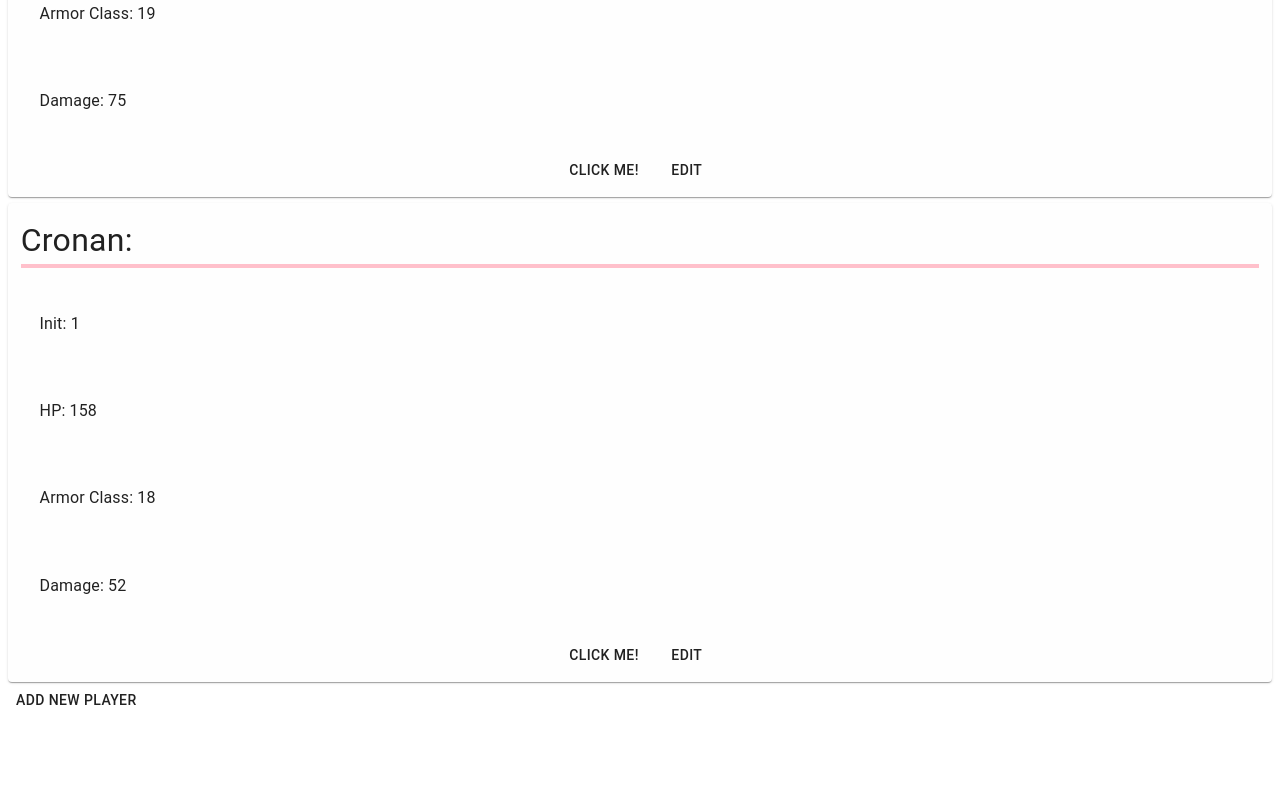
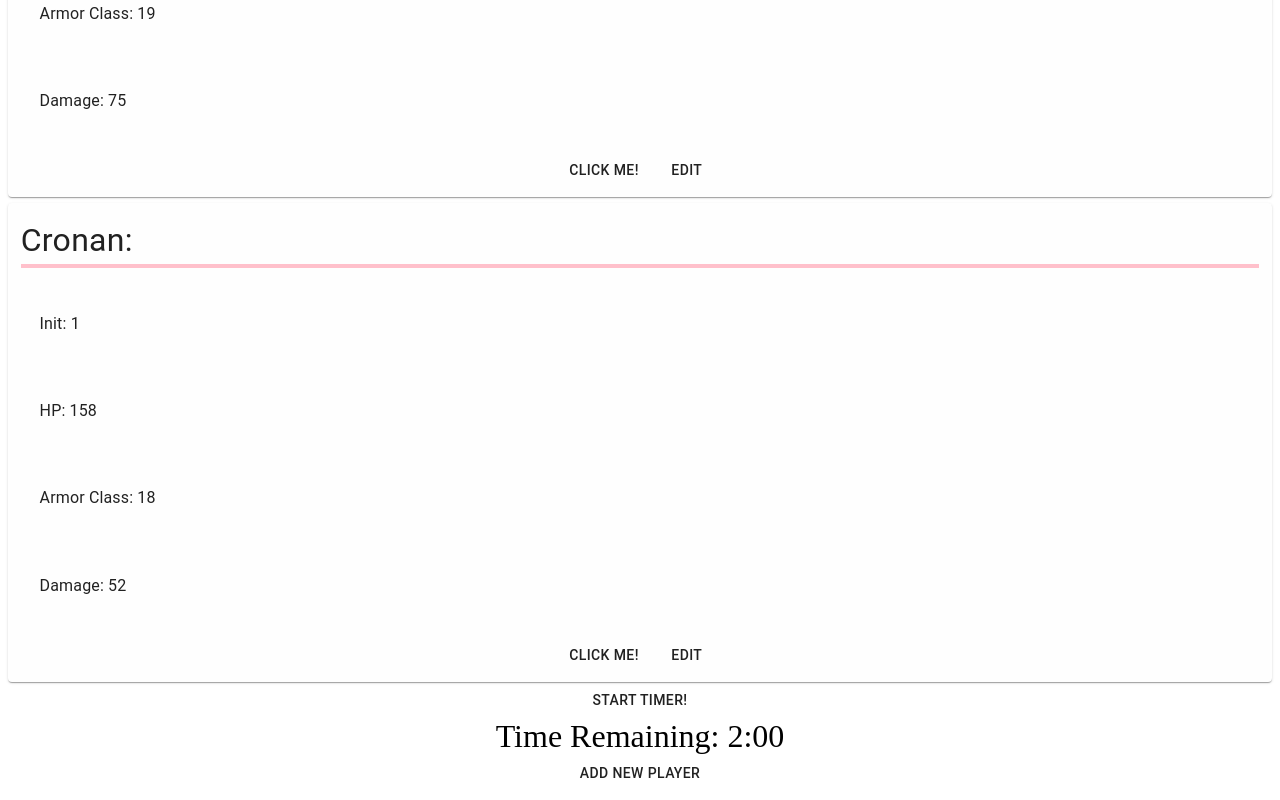
Before and after one commit to spencermendoza/new_dnd, a React (Create React App) app: page / in a window 1280 px wide. Shown: the part 1302-2102 px from the top of the page. Before the commit the page ends 2028 px from the top, so only its background shows below. Built offline with nearby package versions, Linux system fonts and the light colour scheme.

Commit message:
added turn timer and made it time things. need to make it set active player next. styled add player button

```diff
--- a/src/App.js
+++ b/src/App.js
@@ -3,16 +3,31 @@ import { PlayerSortMenu } from './Menu/PlayerSortMenu';
 import PlayerFormDialog from './Player/PlayerFormDialog';
 import PlayerCardList from './Player/PlayerCardList';
 import { PlayerContext } from './Player/PlayerContext';
+import TurnTimer from './TurnTimer/TurnTimer'
 import Button from '@material-ui/core/Button';
+import { makeStyles } from '@material-ui/core/styles';
+import Box from '@material-ui/core/Box';
 
 function App() {
+    const useStyles = makeStyles({
+        buttonStyle: {
+            display: 'flex',
+            justifyContent: 'center',
+            flexDirection: 'column'
+        }
+    })
     const { handleAddClick } = useContext(PlayerContext)
+
+    const classes = useStyles();
     return (
         <>
             <PlayerSortMenu />
             <PlayerFormDialog />
             <PlayerCardList />
-            <Button onClick={handleAddClick}>Add new Player</Button>
+            <TurnTimer />
+            <Box className={classes.buttonStyle}>
+                <Button className={classes.buttonStyle} onClick={handleAddClick}>Add new Player</Button>
+            </Box>
         </>
     );
 }
--- a/src/Menu/PlayerSortMenu.js
+++ b/src/Menu/PlayerSortMenu.js
@@ -1,5 +1,4 @@
-import React, { useContext } from 'react';
-import { PlayerContext } from '../Player/PlayerContext';
+import React from 'react';
 import PopOutMenu from '../Menu/PopOutMenu';
 
 export const PlayerSortMenu = () => {
--- a/src/Menu/PopOutMenu.js
+++ b/src/Menu/PopOutMenu.js
@@ -8,7 +8,6 @@ import Box from '@material-ui/core/Box';
 
 export const PopOutMenu = () => {
     const {
-        players,
         handleUpdateSortOptions,
         sortOptions
     } = useContext(PlayerContext)
@@ -29,7 +28,6 @@ export const PopOutMenu = () => {
     const handleClose = (thing) => {
         handleUpdateSortOptions(thing);
         setAnchorEl(null);
-        // console.log(thing);
     }
 
     const classes = useStyles();
--- a/src/Player/PlayerCard.js
+++ b/src/Player/PlayerCard.js
@@ -1,6 +1,5 @@
 import React, { useContext } from 'react';
 import { PlayerContext } from './PlayerContext'
-import Paper from '@material-ui/core/Paper';
 import Card from '@material-ui/core/Card';
 import CardContent from '@material-ui/core/CardContent';
 import CardActions from '@material-ui/core/CardActions';
--- a/src/Player/PlayerCardList.js
+++ b/src/Player/PlayerCardList.js
@@ -15,6 +15,7 @@ export const PlayerCardList = () => {
             {sortPlayersBy(players, sortBy).map(player => (
                 <PlayerCard
                     player={player}
+                    key={player.id}
                 />
             ))}
         </Box>
--- a/src/Player/PlayerContext.js
+++ b/src/Player/PlayerContext.js
@@ -3,7 +3,6 @@ import { Player } from './player';
 import {
     FAKE_PLAYERS,
     updatePlayer,
-    sortPlayersBy,
     generateId,
     togglePlayerActive
 } from './playerHelpers';
--- a/src/Player/PlayerFormDialog.js
+++ b/src/Player/PlayerFormDialog.js
@@ -1,7 +1,6 @@
-import React, { Component, useContext } from 'react';
+import React, { Component } from 'react';
 import { Player } from './player';
 import { PlayerContext } from './PlayerContext';
-import { generateId } from './playerHelpers';
 import Dialog from '@material-ui/core/Dialog';
 import DialogTitle from '@material-ui/core/DialogTitle';
 import DialogContent from '@material-ui/core/DialogContent';
@@ -45,7 +44,6 @@ class PlayerFormDialog extends Component {
             dialog,
             handleDialogCancelClick,
             handleDialogConfirmClick,
-            generateId,
         } = this.context;
         const { player, open } = dialog;
         return (
--- a/src/Player/playerHelpers.js
+++ b/src/Player/playerHelpers.js
@@ -67,7 +67,6 @@ const _sort = prop => (a, b) => {
 //sorts the list of players by their prop number
 export const sortPlayersBy = (list, prop) => {
     return [...list.sort(_sort(prop))];
-    console.log('you chose to sort by' + prop);
 }
 
 //generates an id to use when creating a new player
--- /dev/null
+++ b/src/TurnTimer/TimerContext.js
@@ -0,0 +1,82 @@
+import React, { Component } from 'react';
+import { FAKE_PLAYERS, togglePlayerActive, sortPlayersBy } from '../Player/playerHelpers';
+
+const TimerContext = React.createContext();
+const { Provider, Consumer } = TimerContext;
+
+class TimerProvider extends Component {
+
+    state = {
+        minutes: 2,
+        seconds: 0,
+        bName: 'Start Timer!',
+        players: FAKE_PLAYERS,
+        currentHighest: '',
+        sortBy: sortPlayersBy,
+        playerIndex: 0,
+        togglePlayerActive: this.handleTogglePlayerActive
+    };
+
+    nextHighestInit = () => {
+        const { players } = this.state;
+        sortPlayersBy(players, 'initiative');
+    }
+
+    timerStart = () => {
+        this.myInterval = setInterval(() => {
+            const { seconds, minutes, bName } = this.state;
+            this.setState(({ bName }) => ({
+                bName: 'Stop Timer!'
+            }));
+            if (seconds > 0) {
+                this.setState(({ seconds }) => ({
+                    seconds: seconds - 1
+                }));
+            }
+            if (seconds === 0) {
+                if (minutes === 0) {
+                    clearInterval(this.myInterval);
+                } else {
+                    this.setState(({ minutes }) => ({
+                        minutes: minutes - 1,
+                        seconds: 59
+                    }));
+                }
+            }
+        }, 1000);
+    }
+
+    timerStop = () => {
+        const { bName } = this.state;
+        const { players } = this.state;
+        this.setState(({ bName }) => ({
+            minutes: 2,
+            seconds: 0,
+            bName: 'Start Timer!'
+        }));
+        clearInterval(this.myInterval);
+        this.nextHighestInit();
+    }
+
+    isTimerRunning = () => {
+        if (this.state.bName == 'Stop Timer!') {
+            this.timerStop();
+        } else {
+            this.timerStart();
+        }
+    }
+
+    render() {
+        return <Provider
+            value={{
+                ...this.state,
+                timerStart: this.timerStart,
+                timerStop: this.timerStop,
+                isTimerRunning: this.isTimerRunning,
+                nextHighestInit: this.nextHighestInit
+            }}
+        >{this.props.children}</Provider>;
+    }
+}
+
+export { TimerContext, TimerProvider, Consumer as TimerConsumer };
--- /dev/null
+++ b/src/TurnTimer/TurnTimer.js
@@ -0,0 +1,44 @@
+import React, { useContext } from 'react';
+import { TimerContext } from './TimerContext';
+import Button from '@material-ui/core/Button';
+import Box from '@material-ui/core/Box';
+import { makeStyles } from '@material-ui/core/styles';
+
+export const TurnTimer = () => {
+    const {
+        isTimerRunning,
+        minutes,
+        seconds,
+        bName
+    } = useContext(TimerContext);
+
+    const useStyles = makeStyles({
+        startStyles: {
+            display: 'flex',
+            justifyContent: 'center',
+            flexDirection: 'column'
+        },
+        timerDisplay: {
+            display: 'flex',
+            justifyContent: 'center',
+            fontSize: '2em'
+        },
+    })
+
+    const classes = useStyles();
+
+    return (
+        <Box className={classes.startStyles}>
+            <Button className={classes.startStyles} onClick={() => isTimerRunning(bName)}>{bName}</Button>
+            <Box className={classes.timerDisplay}>
+                Time Remaining: {minutes}:{seconds < 10 ? `0${seconds}` : seconds}
+            </Box>
+        </Box>
+
+
+
+
+    );
+};
+
+export default TurnTimer;
--- a/src/index.js
+++ b/src/index.js
@@ -2,9 +2,12 @@ import React from 'react';
 import ReactDOM from 'react-dom';
 import App from './App';
 import { PlayerProvider } from './Player/PlayerContext';
+import { TimerProvider } from './TurnTimer/TimerContext';
 
 ReactDOM.render(
     <PlayerProvider>
-        <App />
+        <TimerProvider>
+            <App />
+        </TimerProvider>
     </PlayerProvider>,
     document.getElementById('root'));
```
